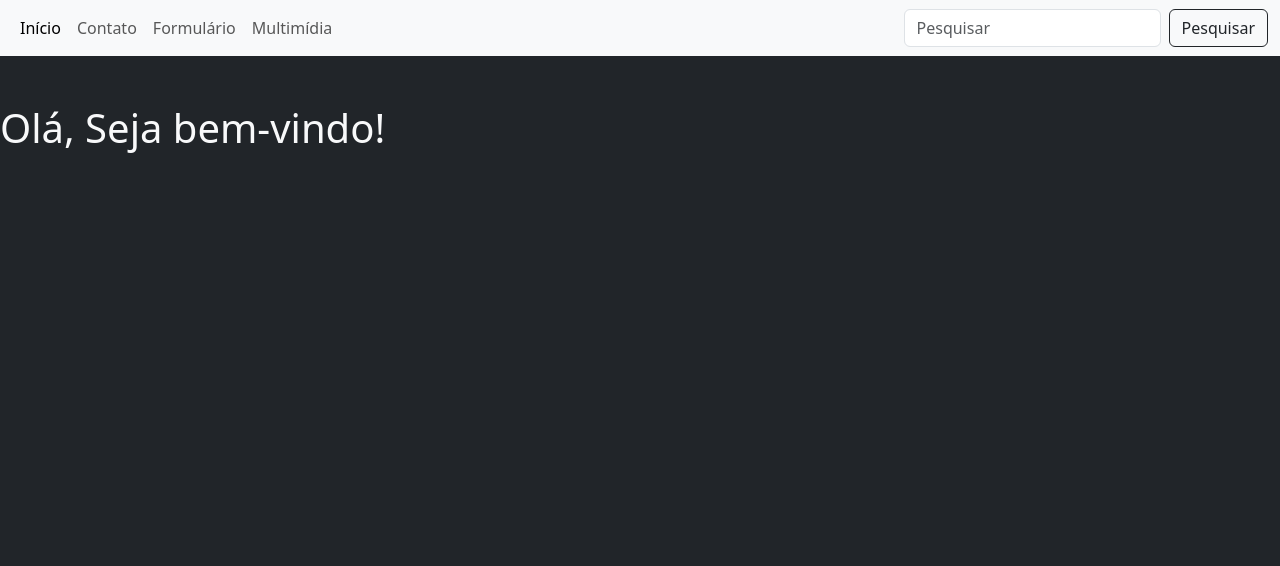
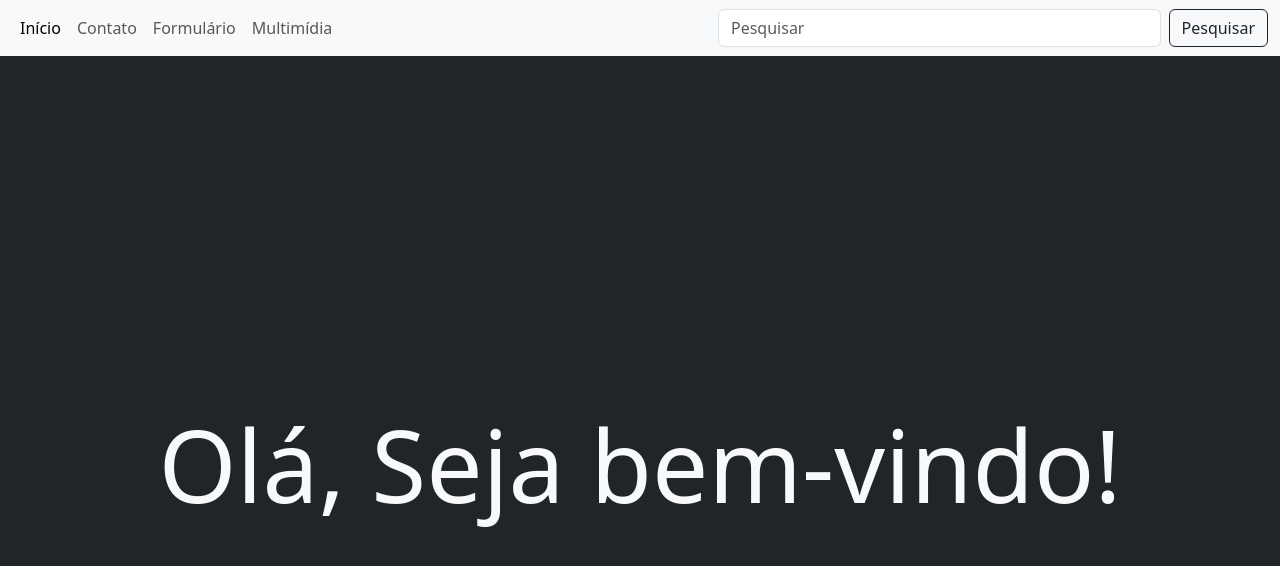
Before and after one commit to judahbenjamin/HTML-e-CSS, a plain HTML site: page Bootstrap v5/indexmenu.html in a window 1280 px wide. Drawn offline with nearby package versions, Linux system fonts and the light colour scheme; files that its build step writes are made by us from their sources.

Commit message:
Update indexboot.css

```diff
--- a/Bootstrap v5/indexboot.css
+++ b/Bootstrap v5/indexboot.css
@@ -44,3 +44,13 @@ img{
     font-size: 18px;
     width: 200px;
 }
+
+.navbar form{
+    width: 550px;
+}
+
+h1{
+    margin-top: 300px;
+    text-align: center;
+    font-size: 100px;
+}
```
